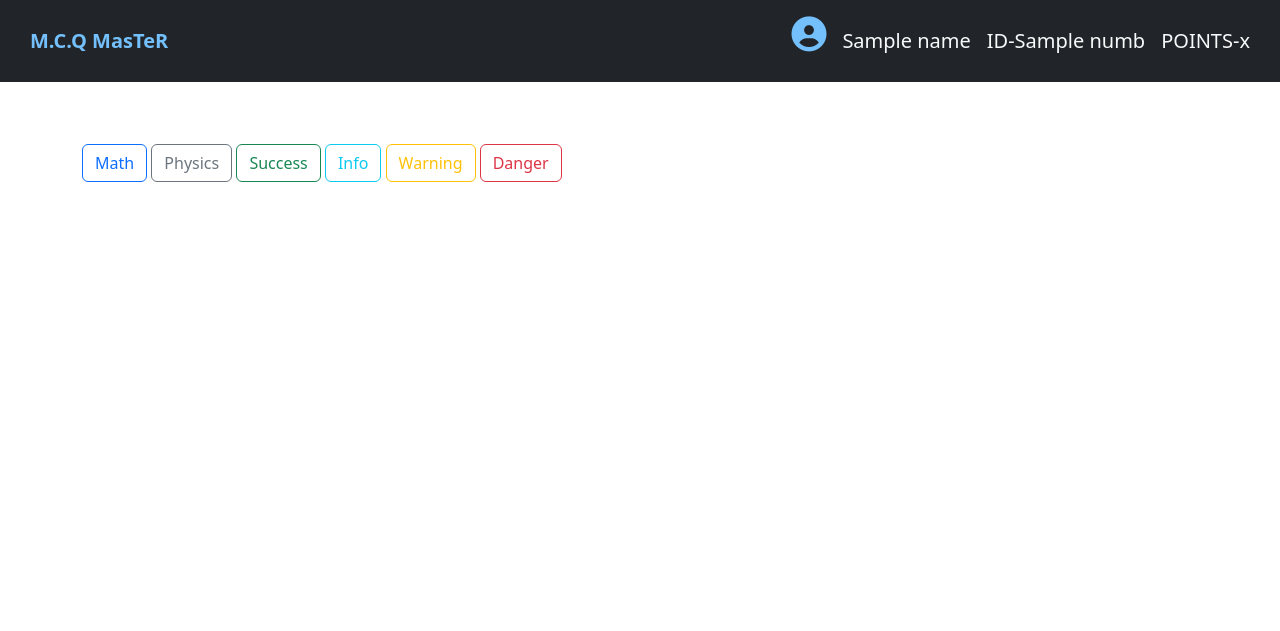
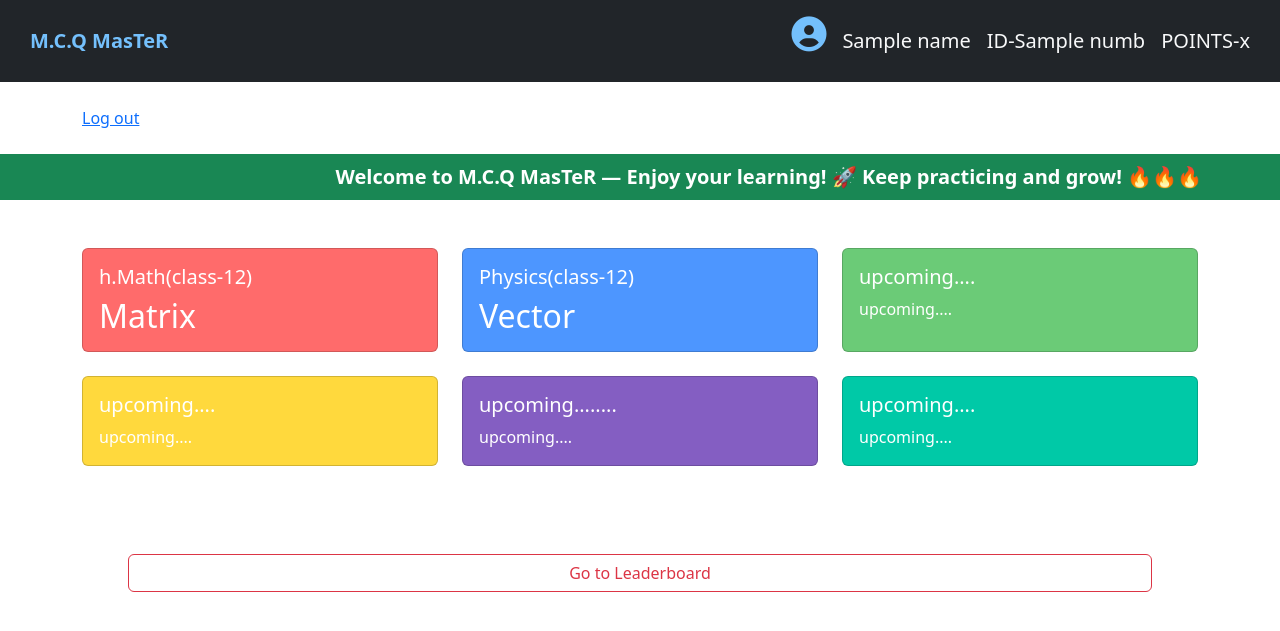
Before and after one commit to NazmulHamim12/mcq-master, a Flask app: template templates/dash.html in a window 1280 px wide. Shown: the top 631 px of the page. Run offline with Flask 3, Linux system fonts and the light colour scheme; the template is opened without the code that fills it: most values are stand-ins (such as "Sample title", 1, 10 or a date in 2020); some libraries are stand-ins or nearby versions.

Commit message:
Update dash.html

```diff
--- a/templates/dash.html
+++ b/templates/dash.html
@@ -1,69 +1,157 @@
 <!DOCTYPE html>
 <html lang="en">
 <head>
-  <title>Bootstrap Example</title>
-  <meta charset="utf-8">
+  <meta charset="UTF-8">
   <meta name="viewport" content="width=device-width, initial-scale=1">
-  <link href="https://cdn.jsdelivr.net/npm/bootstrap@5.3.3/dist/css/bootstrap.min.css" rel="stylesheet">
-  <script src="https://cdn.jsdelivr.net/npm/bootstrap@5.3.3/dist/js/bootstrap.bundle.min.js"></script>
-  <link rel="stylesheet" href="https://cdnjs.cloudflare.com/ajax/libs/font-awesome/6.7.2/css/all.min.css" integrity="sha512-Evv84Mr4kqVGRNSgIGL/F/aIDqQb7xQ2vcrdIwxfjThSH8CSR7PBEakCr51Ck+w+/U6swU2Im1vVX0SVk9ABhg==" crossorigin="anonymous" referrerpolicy="no-referrer" />
+  <title>M.C.Q MasTeR</title>
+  <!-- Bootstrap CSS CDN -->
+  <link href="https://cdn.jsdelivr.net/npm/bootstrap@5.3.0/dist/css/bootstrap.min.css" rel="stylesheet">
+  <!-- Font Awesome CDN -->
+  <script src="https://kit.fontawesome.com/a076d05399.js" crossorigin="anonymous"></script>
   <style>
-    body{
-        color: white;
-    }
-  </style>
+.marquee-text {
+  display: inline-block;
+  white-space: nowrap;
+  animation: marquee 15s linear infinite;
+  font-size: 20px;
+  font-weight: bold;
+  padding-left: 100%;
+}
+
+@keyframes marquee {
+  0%   { transform: translateX(0%); }
+  100% { transform: translateX(-100%); }
+}
+</style>
 </head>
 <body>
 
+<!-- Navbar (Do not change) -->
 <nav class="navbar navbar-expand-sm bg-dark">
   <div class="container-fluid">
-
-     <ul class="navbar-nav" style="padding: 10px;">
+    <ul class="navbar-nav" style="padding: 10px;">
       <li class="nav-item">
-        <a class="nav-link " style="font-size:20px;font-weight:bolder;color:#74C0FC" href="#">M.C.Q MasTeR</i></a>
+        <a class="nav-link" style="font-size:20px;font-weight:bolder;color:#74C0FC" href="#">M.C.Q MasTeR</a>
       </li>
-
     </ul>
-
-
-
-    <ul class="navbar-nav" style="padding: 10px;">
+    <ul class="navbar-nav ms-auto" style="padding: 10px;">
       <li class="nav-item">
         <a class="nav-link" href="#"><i class="fa-solid fa-circle-user fa-lg" style="color: #74C0FC;font-size:35px"></i></a>
       </li>
       <li class="nav-item">
-        <a class="nav-link text-light" style="font-size:20px" >{{ name }}</a>
+        <a class="nav-link text-light" style="font-size:20px">{{ name }}</a>
       </li>
-      <li class="nav-item ">
-        <a class="nav-link text-light" style="font-size:20px" >ID-{{ numb }}</a>
+      <li class="nav-item">
+        <a class="nav-link text-light" style="font-size:20px">ID-{{ numb }}</a>
       </li>
-      <li class="nav-item ">
-        <a class="nav-link text-light" style="font-size:20px" >POINTS-{{ passw }}</a>
+      <li class="nav-item">
+        <a class="nav-link text-light" style="font-size:20px">POINTS-{{ passw }}</a>
       </li>
     </ul>
   </div>
 </nav>
+
+<br>
+<div class="container">
+  <a href="log">Log out</a>
+</div>
 
 
 
 
 
 
-<div class="container mt-3 ">
-  <h2>Button Outline</h2>
- <form  method="post">
-  <a type="button" href="exm" class="btn btn-outline-primary">Math</a>
-  <a type="button" href="phy" class="btn btn-outline-secondary">Physics</a>
-  <a type="button" href="" class="btn btn-outline-success">Success</a>
-  <a type="button" href="" class="btn btn-outline-info">Info</a>
-  <a type="button" href="" class="btn btn-outline-warning">Warning</a>
-  <a type="button" href="" class="btn btn-outline-danger">Danger</a>
- </form>
 
+
+<br>
+<div class="overflow-hidden bg-success text-white">
+  <div class="marquee-text py-2">
+    Welcome to M.C.Q MasTeR — Enjoy your learning! 🚀 Keep practicing and grow! 🔥🔥🔥
+  </div>
+</div>
+
+<div class="container my-5">
+  <div class="row g-4">
+    <div class="col-12 col-md-4">
+      <a href="matrix" class="text-decoration-none">
+        <div class="card text-white h-100" style="background-color: #FF6B6B;">
+          <div class="card-body">
+            <h5 class="card-title">h.Math(class-12)</h5>
+            <h2 class="card-text">Matrix</h2>
+          </div>
+        </div>
+      </a>
+    </div>
+
+    <div class="col-12 col-md-4">
+      <a href="vector" class="text-decoration-none">
+        <div class="card text-white h-100" style="background-color: #4D96FF;">
+          <div class="card-body">
+            <h5 class="card-title">Physics(class-12)</h5>
+            <h2 class="card-text ">Vector</h2>
+          </div>
+        </div>
+      </a>
+    </div>
+
+    <div class="col-12 col-md-4">
+      <a href="#" class="text-decoration-none">
+        <div class="card text-white h-100" style="background-color: #6BCB77;">
+          <div class="card-body">
+            <h5 class="card-title">upcoming....</h5>
+            <p class="card-text">upcoming....</p>
+          </div>
+        </div>
+      </a>
+    </div>
+
+    <div class="col-12 col-md-4">
+      <a href="" class="text-decoration-none">
+        <div class="card text-white h-100" style="background-color: #FFD93D;">
+          <div class="card-body">
+            <h5 class="card-title">upcoming....</h5>
+            <p class="card-text">upcoming....</p>
+          </div>
+        </div>
+      </a>
+    </div>
+
+    <div class="col-12 col-md-4">
+      <a href="" class="text-decoration-none">
+        <div class="card text-white h-100" style="background-color: #845EC2;">
+          <div class="card-body">
+            <h5 class="card-title">upcoming........</h5>
+            <p class="card-text">upcoming....</p>
+          </div>
+        </div>
+      </a>
+    </div>
+
+    <div class="col-12 col-md-4">
+      <a href="" class="text-decoration-none">
+        <div class="card text-white h-100" style="background-color: #00C9A7;">
+          <div class="card-body">
+            <h5 class="card-title">upcoming....</h5>
+            <p class="card-text">upcoming....</p>
+          </div>
+        </div>
+      </a>
+    </div>
+  </div>
 </div>
 
 
 
+<br>
+  <a href="lead" class="btn btn-outline-danger d-block mx-auto my-3 text-center" style="width: 80%;">
+ Go to Leaderboard
+</a>
+
+
+
+
+<!-- Bootstrap JS Bundle -->
+<script src="https://cdn.jsdelivr.net/npm/bootstrap@5.3.0/dist/js/bootstrap.bundle.min.js"></script>
 
 </body>
 </html>
```
